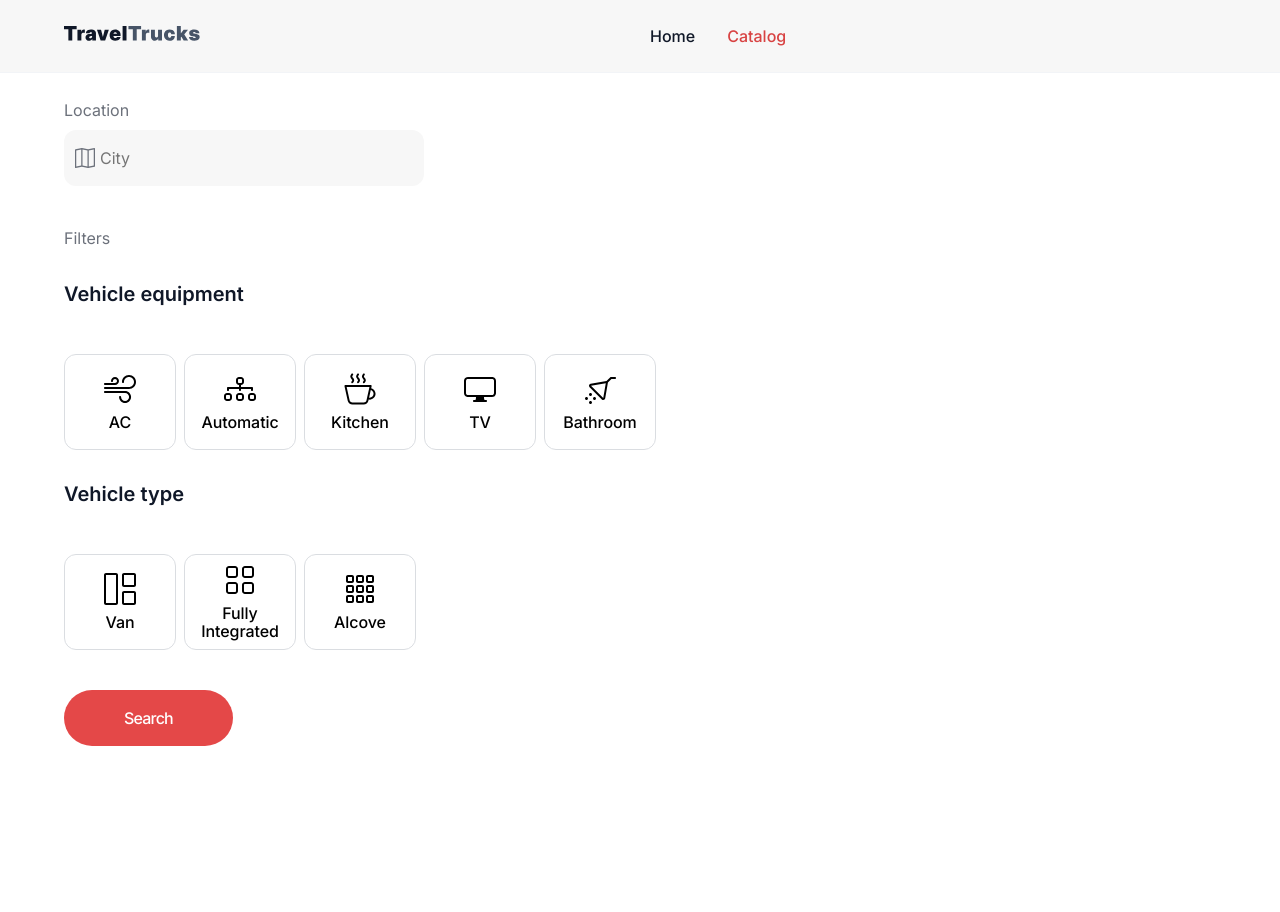
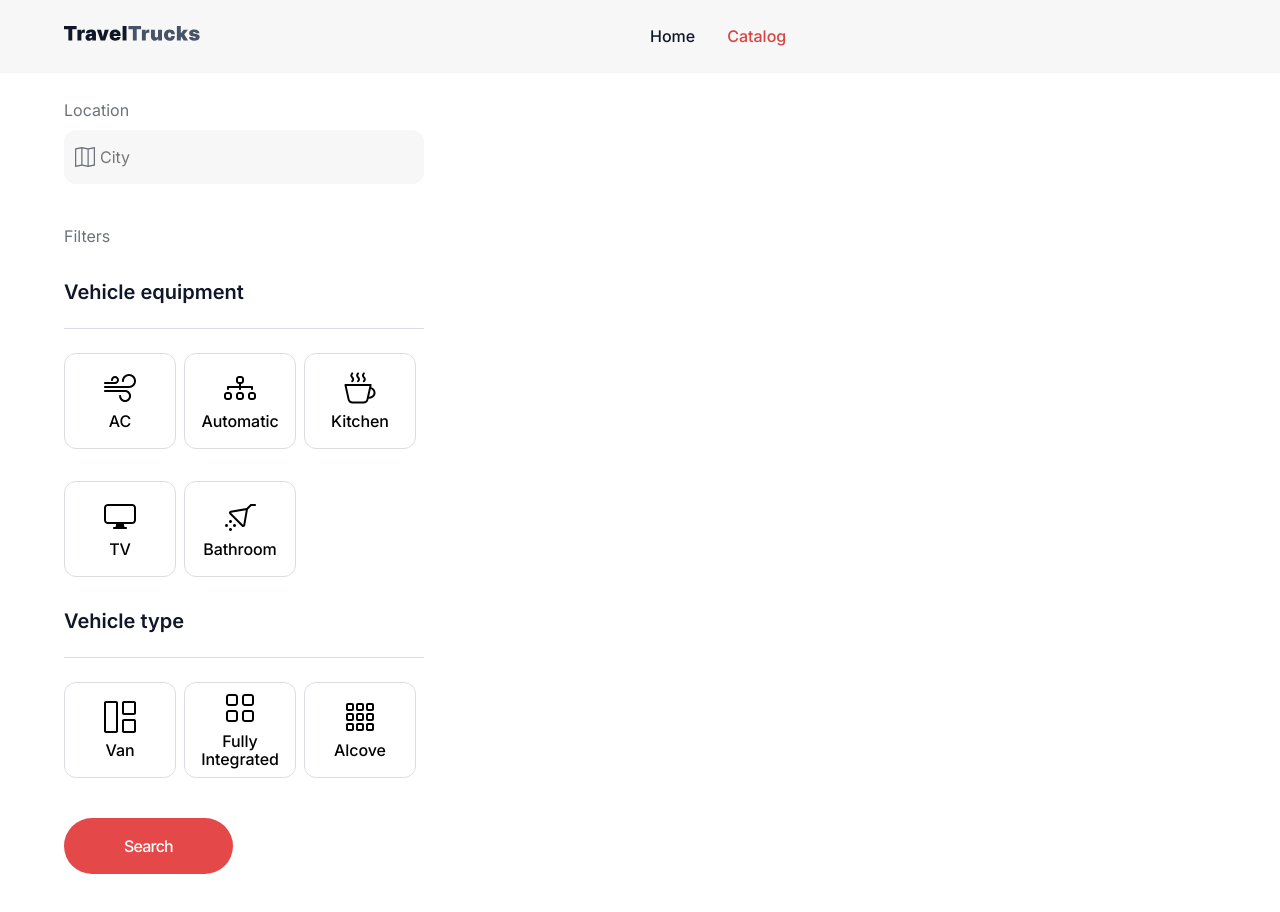
Before and after one commit to PrysiazhnaIra/CamperHire, a React (Vite) app: page /catalog in a window 1280 px wide. Shown: the top 912 px of the page. Before the commit the page ends 844 px from the top, so only its background shows below. Built offline with nearby package versions, Linux system fonts and the light colour scheme.

Commit message:
styles correction for filters

```diff
--- a/src/components/Catalog/Catalog.jsx
+++ b/src/components/Catalog/Catalog.jsx
@@ -6,7 +6,9 @@ export default function Catalog() {
   return (
     <div className={css.container}>
       <Header />
-      <Filters />
+      <div className={css.wrapper}>
+        <Filters />
+      </div>
     </div>
   );
 }
--- a/src/components/Catalog/Catalog.module.css
+++ b/src/components/Catalog/Catalog.module.css
@@ -1,2 +1,7 @@
 .container {
+  padding: 98px 0;
 }
+
+.wrapper {
+  padding: 0px 64px;
+}
--- a/src/components/Filters/Filters.jsx
+++ b/src/components/Filters/Filters.jsx
@@ -64,6 +64,7 @@ export default function Filters() {
       <div>
         <p className={css.blockName}>Filters</p>
         <h3 className={css.title}>Vehicle equipment</h3>
+        <hr className={css.divider} />
         <div className={css.icons}>
           {equipmentOptions.map(option => (
             <button
@@ -84,6 +85,7 @@ export default function Filters() {
       </div>
 
       <h3 className={css.title}>Vehicle type</h3>
+      <hr className={css.divider} />
       <div className={css.icons}>
         {typeOptions.map(option => (
           <button
--- a/src/components/Filters/Filters.module.css
+++ b/src/components/Filters/Filters.module.css
@@ -1,5 +1,5 @@
 .block {
-  padding: 98px 64px;
+  width: 360px;
 }
 
 .blockName {
@@ -18,7 +18,6 @@
 .input {
   display: flex;
   width: 360px;
-  height: 56px;
   padding: 18px;
   padding-left: 36px;
   flex-direction: column;
@@ -71,8 +70,18 @@
   margin-bottom: 24px;
 }
 
+.divider {
+  width: 360px;
+  height: 0;
+  border: none;
+  border-top: 1px solid var(--gray-light);
+  margin: 0;
+}
+
 .icons {
   display: flex;
+  flex-direction: row;
+  flex-wrap: wrap;
   gap: 8px;
 }
 
```
